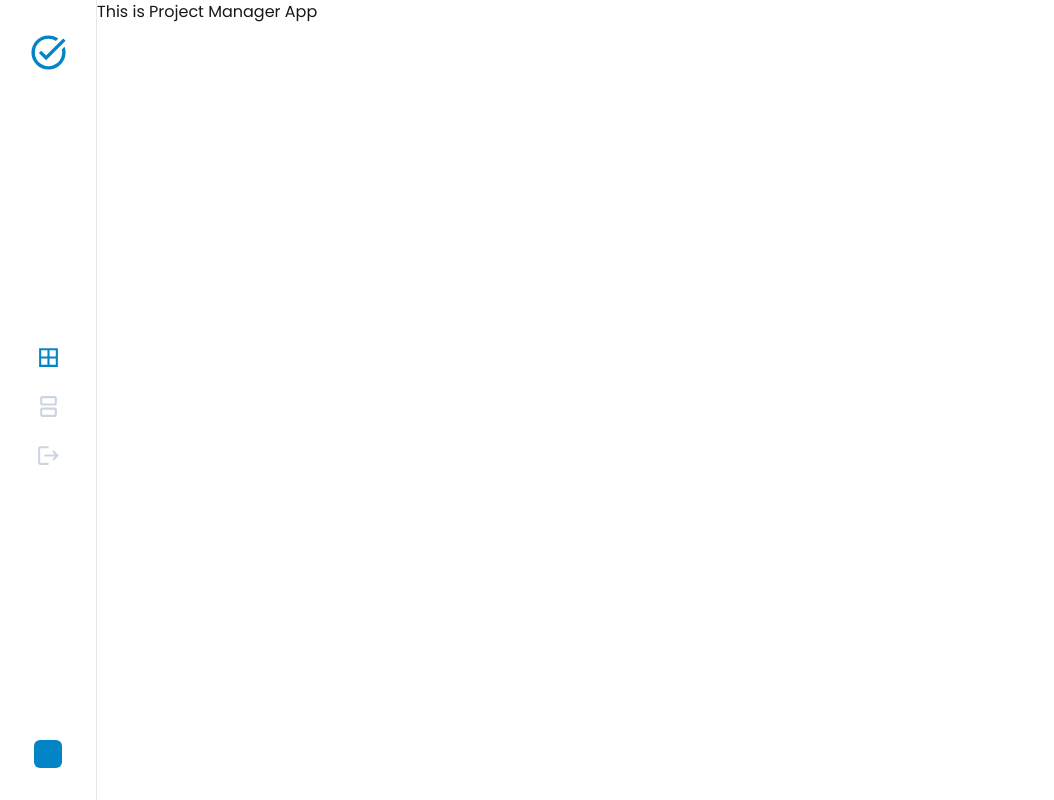
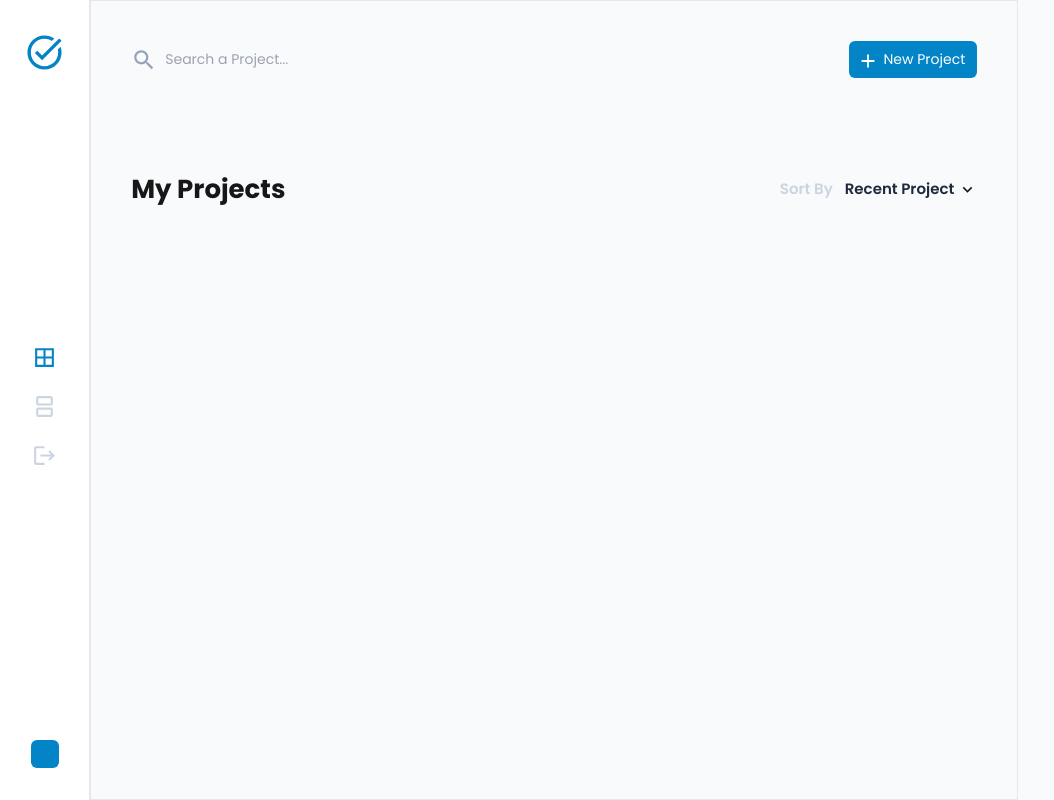
Before and after one commit to ivandj0h/project-manager-app, a Next.js app: page / in a window 1280 px wide. Shown: the whole page, without its empty margins (0-1054 px from the left). Built offline with nearby package versions, Linux system fonts and the light colour scheme.

Commit message:
working with the project's layout

```diff
--- a/app/page.tsx
+++ b/app/page.tsx
@@ -1,10 +1,13 @@
 import Sidebar from "./components/Sidebar";
+import AllProjects from "./pages/AllProjects";
 
 export default function Home() {
   return (
     <div className="flex w-full h-screen poppins">
+      {/* Sidebar */}
       <Sidebar />
-      This is Project Manager App
+      {/* All project Pages */}
+      <AllProjects />
     </div>
   );
 }
--- a/app/pages/AllProjects.tsx
+++ b/app/pages/AllProjects.tsx
@@ -1,5 +1,6 @@
 import React from "react";
 import ProjectsHeader from "./components/ProjectsHeader";
+import ProjectsSubHeader from "./components/ProjectsSubHeader";
 
 const AllProjects = () => {
   return (
@@ -11,11 +12,11 @@
 
   function AllProjectsArea() {
     return (
-      <div>
+      <div className="w-[78%] p-10 flex flex-col gap-3 border">
         {/* Search Bar and add project button */}
         <ProjectsHeader />
         {/* My Projects Title and The Add Button */}
-        <ProjectsHeader />
+        <ProjectsSubHeader />
       </div>
     );
   }
--- a/app/pages/components/ProjectsHeader.tsx
+++ b/app/pages/components/ProjectsHeader.tsx
@@ -1,7 +1,50 @@
 import React from "react";
+import SearchIcon from "@mui/icons-material/Search";
+import AddIcon from "@mui/icons-material/Add";
 
 const ProjectsHeader = () => {
-  return <div>ProjectsHeader</div>;
+  return (
+    <div className="flex justify-between">
+      {/* Search Bar Component */}
+      <SearchBar />
+      {/* Add Button */}
+      <AddProjectButton />
+    </div>
+  );
+
+  // Search Bar
+  function SearchBar() {
+    return (
+      <div className="flex items-center">
+        {/* Search Icon */}
+        <div>
+          <SearchIcon
+            className="text-slate-400"
+            outline-none
+            sx={{ fontSize: "26px" }}
+          />
+        </div>
+
+        {/* Search Input */}
+        <div>
+          <input
+            placeholder="Search a Project..."
+            className="p-2 bg-transparent text-[14px] outline-none"
+          />
+        </div>
+      </div>
+    );
+  }
+
+  // Add Button
+  function AddProjectButton() {
+    return (
+      <button className="bg-sky-600 text-white px-2 pr-3 text-[14px] rounded-md flex gap-1 items-center">
+        <AddIcon sx={{ fontSize: "22px" }} className="mt-[2px]" />
+        <span>New Project</span>
+      </button>
+    );
+  }
 };
 
 export default ProjectsHeader;
--- a/app/pages/components/ProjectsSubHeader.tsx
+++ b/app/pages/components/ProjectsSubHeader.tsx
@@ -1,7 +1,29 @@
 import React from "react";
+import KeyboardArrowDownIcon from "@mui/icons-material/KeyboardArrowDown";
 
 const ProjectsSubHeader = () => {
-  return <div>ProjectsSubHeader</div>;
+  return (
+    <div className="mt-20 flex justify-between font-bold items-center">
+      <MyProjectsText />
+      <SortByButton />
+    </div>
+  );
+
+  function MyProjectsText() {
+    return <p className="text-[26px] font-bold">My Projects</p>;
+  }
+
+  function SortByButton() {
+    return (
+      <div className="flex text-[15px] font-semibold gap-3">
+        <span className="text-slate-300">Sort By</span>
+        <div className="flex gap-1 items-center cursor-pointer">
+          <span className="text-slate-800">Recent Project</span>
+          <KeyboardArrowDownIcon sx={{ fontSize: "19px" }} />
+        </div>
+      </div>
+    );
+  }
 };
 
 export default ProjectsSubHeader;
```
